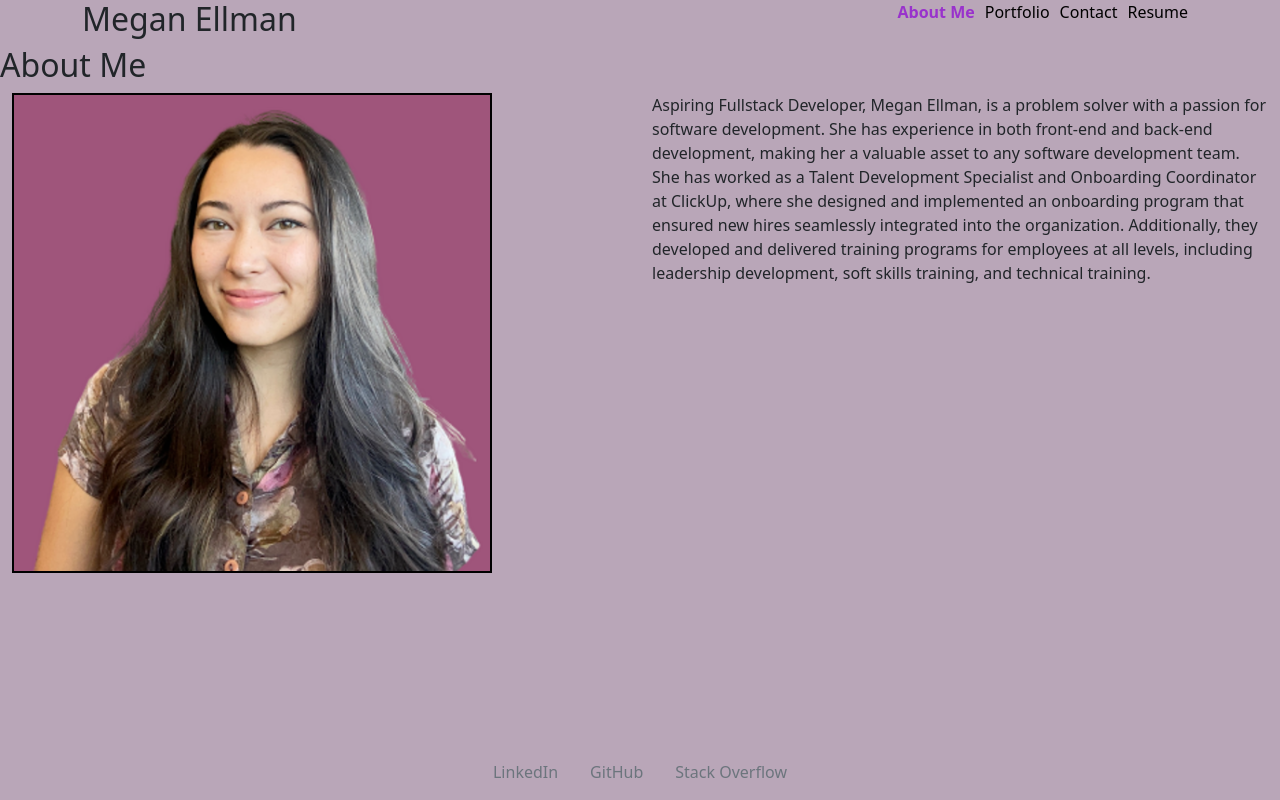
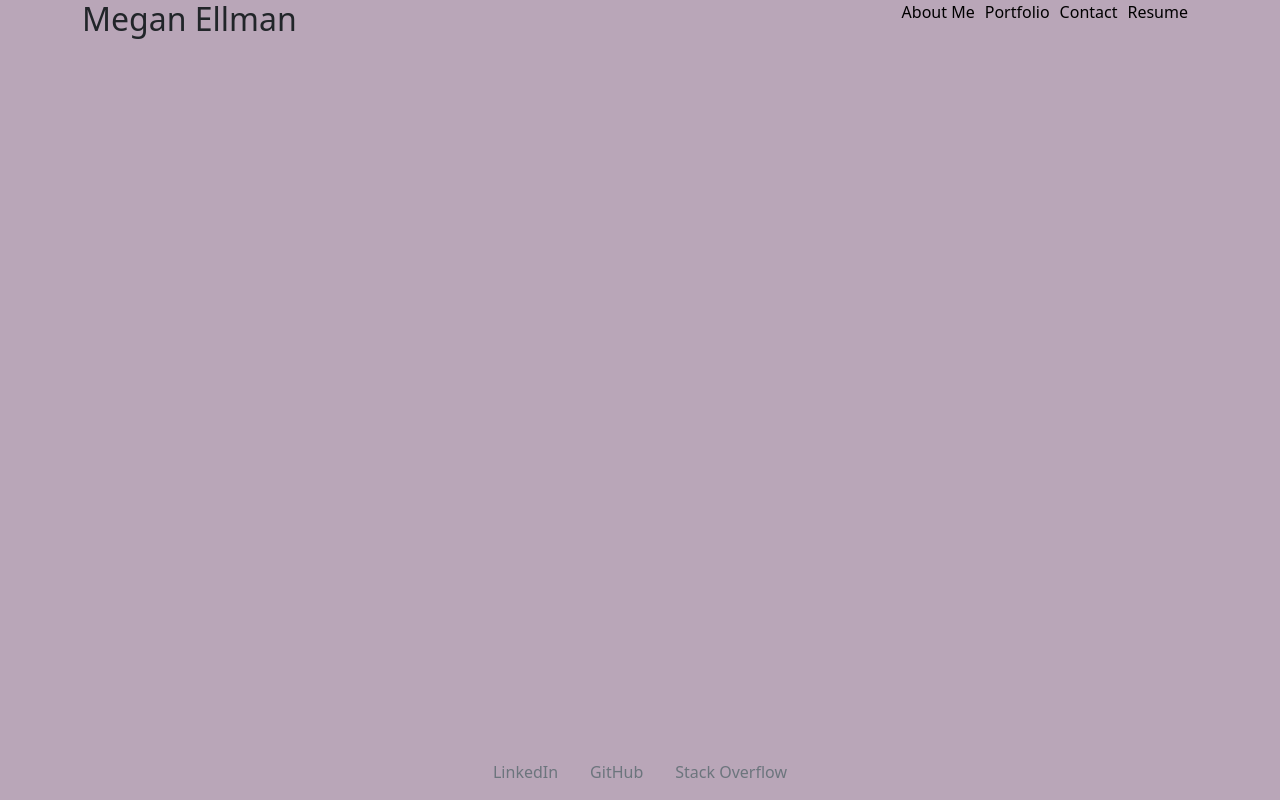
Before and after one commit to megellman/react-portfolio, a React (Create React App) app: page / in a window 1280 px wide. Built offline with nearby package versions, Linux system fonts and the light colour scheme.

Commit message:
fixed navlink

```diff
--- a/package.json
+++ b/package.json
@@ -2,7 +2,7 @@
   "name": "react-portfolio",
   "version": "0.1.0",
   "private": true,
-  "homepage": "https://megellman.github.io",
+  "homepage": "https://megellman.github.io/react-portfolio/",
   "dependencies": {
     "@testing-library/jest-dom": "^5.16.5",
     "@testing-library/react": "^13.4.0",
--- a/src/App.js
+++ b/src/App.js
@@ -16,7 +16,7 @@ function App() {
         <Footer />
       </div>
     <Routes>
-        <Route path="/" exact element={<About />} />
+        <Route path="/react-portfolio" exact element={<About />} />
         <Route path="/portfolio" exact element={<Portfolio />} />
         <Route path="/contact" exact element={<Contact />} />
         <Route path="/resume" exact element={<Resume />} />
--- a/src/components/Navigation.js
+++ b/src/components/Navigation.js
@@ -18,7 +18,7 @@ function Navigation() {
                         marginRight: "10px"
                     }
                 }}
-                to="/"
+                to="/react-portfolio"
                 end>
                     About Me
                 </NavLink>
```
